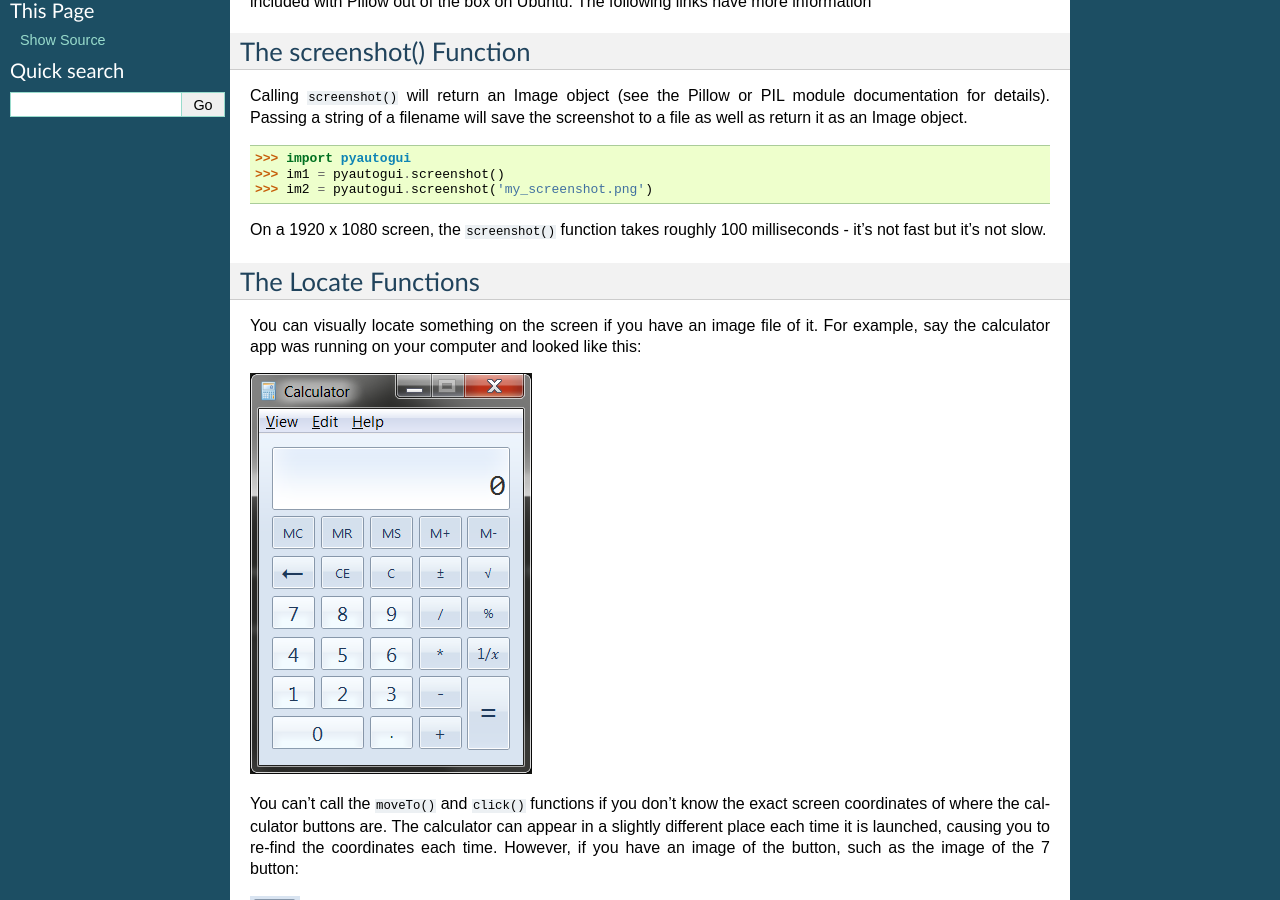
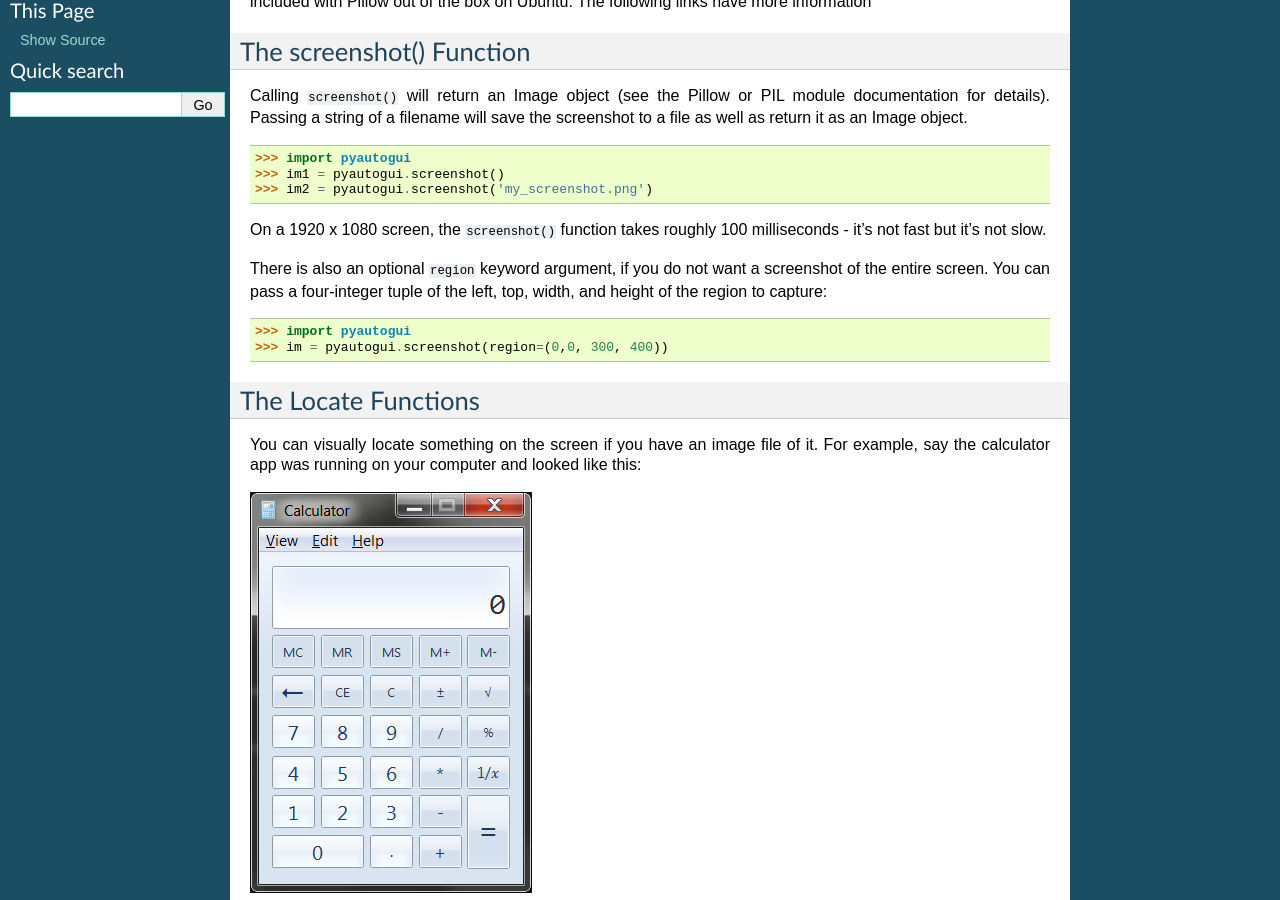
Before and after one commit to asweigart/pyautogui, a Sphinx documentation site: the page built from docs/screenshot.rst, in a window 1280 px wide and 900 px high, scrolled down 320 px. Built offline with Sphinx 7.4.7, drawn with Linux system fonts in a browser that asks for light colours.

Commit message:
Updating screenshot docs with region keyword argument info

```diff
--- a/docs/screenshot.rst
+++ b/docs/screenshot.rst
@@ -26,6 +26,10 @@ Calling `screenshot()` will return an Image object (see the Pillow or PIL module
 
 On a 1920 x 1080 screen, the `screenshot()` function takes roughly 100 milliseconds - it's not fast but it's not slow.
 
+There is also an optional `region` keyword argument, if you do not want a screenshot of the entire screen. You can pass a four-integer tuple of the left, top, width, and height of the region to capture:
+
+    >>> import pyautogui
+    >>> im = pyautogui.screenshot(region=(0,0, 300, 400))
 
 The Locate Functions
 ====================
```
